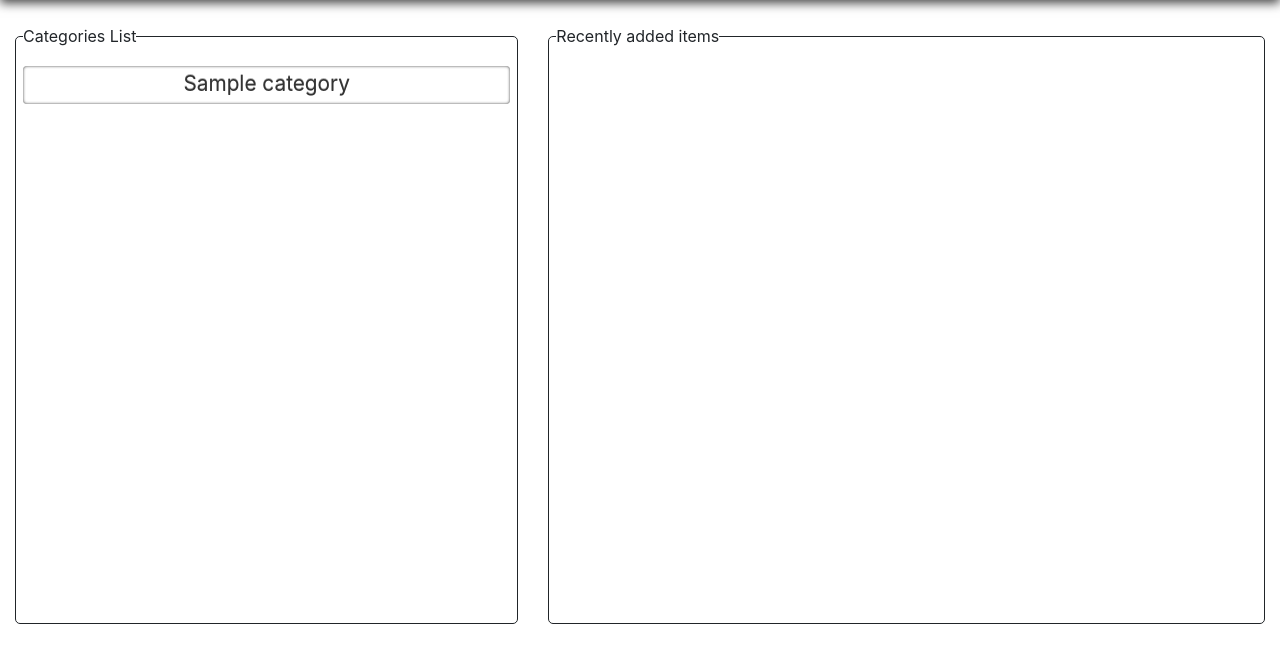
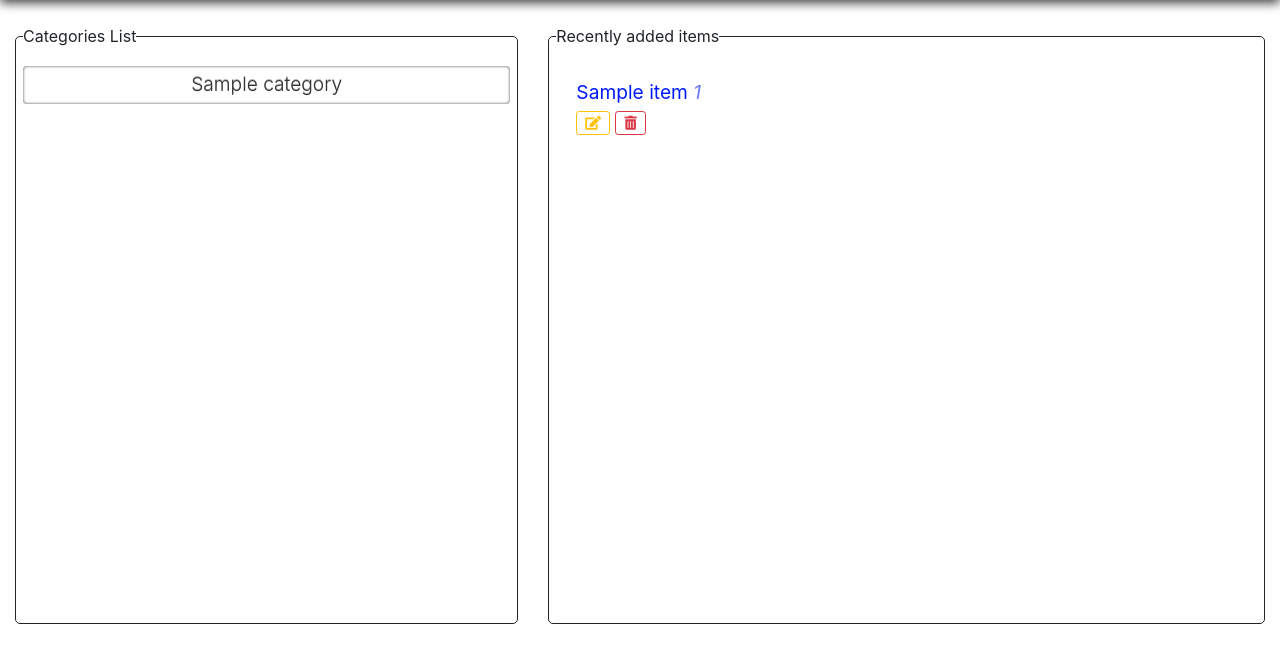
Before and after one commit to pierva/catalog-app, a Flask app: page / in a window 1280 px wide. Shown: the part 56-711 px from the top of the page. Run offline with Flask 2, Linux system fonts and the light colour scheme; tables that the repository leaves empty hold one stand-in row (values such as "Sample post"); some libraries are stand-ins or nearby versions.

Commit message:
feat: Show items list in the home page

```diff
--- a/app.py
+++ b/app.py
@@ -29,7 +29,9 @@ def showHome():
     try:
         session = DBSession()
         categories = session.query(Category).all()
-        return render_template('home.html', categories=categories, user=None)
+        items = session.query(Item).order_by(Item.id.desc()).limit(7)
+        return render_template('home.html',
+            categories=categories, user=None, items=items)
 
     except exc.SQLAlchemyError as e:
         flash({
@@ -135,7 +137,9 @@ def addCategoryItem(categoryName):
             newItem = Item(
                 name = request.form['name'],
                 picture = request.form['picture'],
-                description = request.form['description']
+                description = request.form['description'],
+                category_id = category.id,
+                category_name = category.name
             )
             session.add(newItem)
             session.commit()
--- a/static/css/custom_style.css
+++ b/static/css/custom_style.css
@@ -51,7 +51,7 @@ legend{
   position: relative;
   margin: 0px auto;
   outline: none;
-  font-weight: normal;
+  font-weight: 300;
   text-align: center;
   color: hsla(0,0%,20%,1);
   text-shadow: hsla(0,0%,40%,.5) 0 -1px 0, hsla(0,0%,100%,.6) 0 2px 1px;
@@ -60,7 +60,7 @@ legend{
               box-shadow: inset 0px 0px 3px 0px rgba(0,0,0,0.75);
   transition: all 0.3s;
   cursor: pointer;
-  font-size: 1.3rem;
+  font-size: 1.2rem;
   border-radius: .25rem;
   line-height: 1.5rem;
   vertical-align: middle;
@@ -85,13 +85,17 @@ legend{
   background-color: rgb(215, 220, 230);
 }
 
-.edit, .delete {
+.edit,
+.delete,
+.new-item {
   opacity: 0;
   width: 0;
   transform: translate(210%, 0%);
 }
 
-.controls:hover > .edit, .controls:hover > .delete {
+.controls:hover > .edit,
+.controls:hover > .delete,
+.controls:hover > .new-item {
   transition: 0.3s;
   transition-timing-function: ease-out;
   transform: translateY(0);
@@ -99,17 +103,37 @@ legend{
   width: auto;
 }
 
-.controls .edit, controls .delete{
+.controls .edit,
+.controls .delete,
+.controls .new-item{
   transition-timing-function: ease-in;
   transition: 0.2s;
 }
 
-.modal-header, .close{
+.modal-header,
+.close{
   color: rgba(255, 255, 255, 0.5);
   background-color: #343a40;
 }
 
-#deleteModal .modal-header, #deleteModal .modal-header .close{
+.item-container{
+  font-size: 1.2rem;
+  color: rgb(0, 26, 255);
+}
+
+.description{
+  font-style: italic;
+  color: rgba(0, 26, 255, 0.6);
+}
+
+.list-group-item:hover{
+  cursor: pointer;
+  background: rgba(0, 26, 255, 0.15);
+  font-weight: bold;
+}
+
+#deleteModal .modal-header,
+#deleteModal .modal-header .close{
   background-color: rgb(176, 9, 9);
   color: rgb(255, 255, 255);
 }
--- a/templates/home.html
+++ b/templates/home.html
@@ -2,11 +2,13 @@
 
 {% include 'partials/modal.html' %}
 {% include 'partials/edit-modal.html' %}
+{% include 'partials/delete-modal.html' %}
+
 
 {% block body %}
   <div class="container-fluid">
     <div class="row mt-5">
-      <div class="col-sm-5">
+      <div class="col-md-5">
         <fieldset class="mb-3">
           <legend>Categories List</legend>
           <div class="scrollable">
@@ -17,7 +19,7 @@
                 <span class="category-name" data-category-id="{{category.id}}">{{category.name}}</span>
               </div>
 
-              <div class="float-left delete">
+              <div class="float-left delete" data-toggle='modal' data-target='#deleteModal'>
                 <a href="#">
                   <div class="">
                     <button type="submit" name="button"
@@ -38,25 +40,51 @@
                   </div>
                 </a>
               </div>
+
+              <div class="float-left new-item">
+                <a href="{{url_for('addCategoryItem', categoryName=category.name)}}">
+                  <div class="">
+                    <button type="submit" name="button"
+                      class="btn btn-lg form-control btn-outline-primary">
+                      <span class="fas fa-plus"></span>
+                    </button>
+                  </div>
+                </a>
+              </div>
             </div>
             {% endfor %}
 
           </div>
         </fieldset>
       </div>
-      <div class="col-sm-7 mb-3 items-container">
+      <div class="col-md-7 mb-3">
         <fieldset class="mb-3">
           <legend>Recently added items</legend>
           <div class="scrollable">
-            {% for item in items %}
             <div class="item-container">
-              <div class="">
-                {{item.name}} <span>{{item.category}}</span>
-              </div>
-              </div>
-              {% endfor %}
+              <ul class="list-group list-group-flush">
+                {% for item in items %}
+                <li class="list-group-item">
+                  {{item.name}}
+                  <span class="description">
+                      {{item.category_name}}
+                  </span>
+                  <div class="ml-auto">
+                    <a href="{{url_for('editCategoryItem', categoryName = item.category_name, itemName = item.name)}}"
+                      class="btn btn-sm btn-outline-warning">
+                      <span class="fas fa-edit"></span>
+                    </a>
+                    <button type="submit" name="button"
+                      class="btn btn-sm btn-outline-danger">
+                      <span class="fas fa-trash-alt"></span>
+                    </button>
+                  </div>
+                </li>
+                {% endfor %}
+              </ul>
             </div>
-          </fieldset>
+          </div>
+        </fieldset>
       </div>
     </div>
   </div>
```
